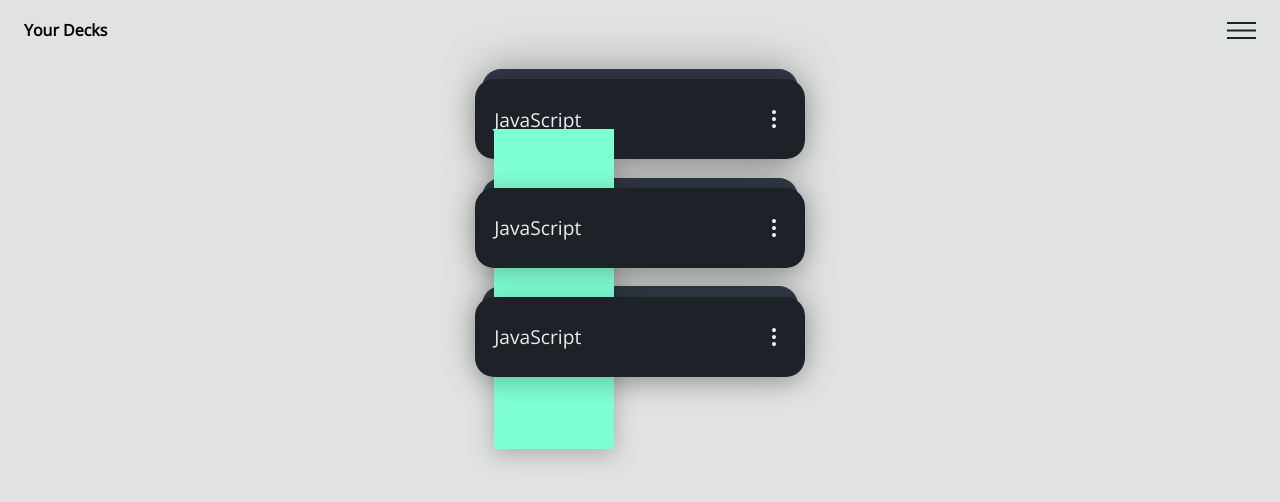
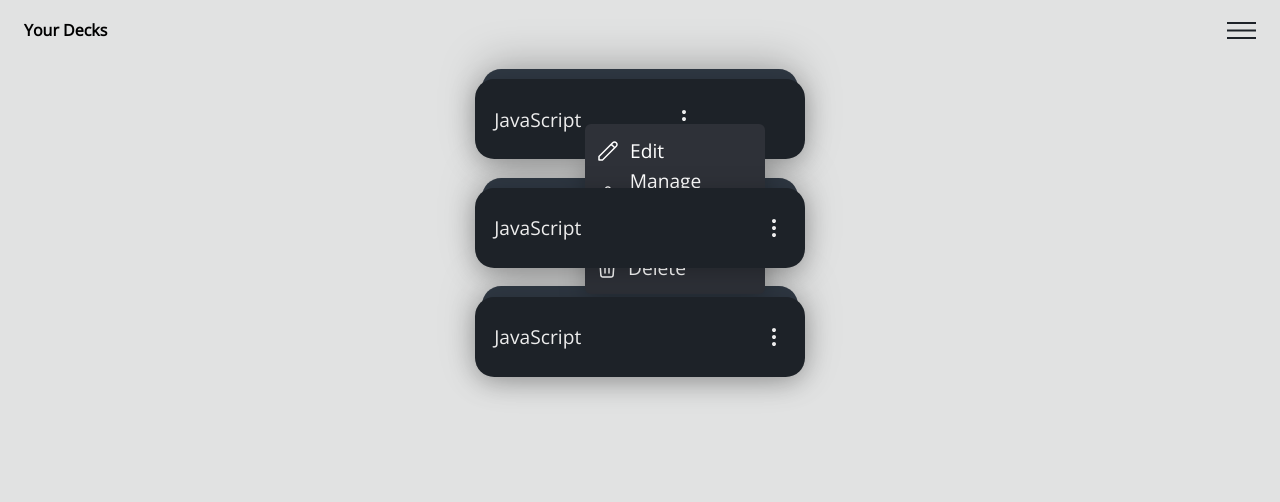
Before and after one commit to sarvartojikulov/flipper-1, a Next.js app: page /decks in a window 1280 px wide. Both pictures are taken after a click on the icon 773 px from the left and 119 px from the top of the page. Shown: the top 502 px of the page. Built offline with nearby package versions, Linux system fonts and the light colour scheme.

Commit message:
feat: add dropdown(for now fadeout :)) menu component

```diff
--- a/components/DropDownMore/DropDownMore.module.scss
+++ b/components/DropDownMore/DropDownMore.module.scss
@@ -1,8 +1,26 @@
+
+.wrapper{
+	position: fixed;
+	z-index: 15;
+	top: 0;
+	left: 0;
+	width: 100%;
+	height: 100%;
+
+
+
+}
 .body{
 	position: absolute;
-	top: 50px;
-	width: 120px;
+	padding: 13px;
 	z-index: 20;
-	height: 320px;
-	background-color: aquamarine;
+	top: 45px;
+	right: 40px;
+	width: 180px;
+	height: 170px;
+	border-radius: 6px;
+	background-color: #2E3138;
+	display: flex;
+	flex-direction: column;
+	justify-content: space-between;
 }
--- a/components/DropDownMore/DropDownMore.tsx
+++ b/components/DropDownMore/DropDownMore.tsx
@@ -1,25 +1,47 @@
-import React from 'react';
-import { FC } from 'react';
-import styles from './DropDownMore.module.scss';
+import React, { useEffect } from "react";
+import { useState } from "react";
+import { FC } from "react";
+import styles from "./DropDownMore.module.scss";
+import DropDownMoreItem from "../DropDownMoreItem/DropDownMoreItem";
+import PencilSVG from "../../icons/PencilSVG";
+import ManageAccessSvg from "../../icons/ManageAccessSVG";
+import PinSVG from "../../icons/PinSVG";
+import DeleteSVG from "../../icons/DeleteSVG";
 
-const DropDownMore: FC = () => {
+interface DropDownMoreProps {
+  closePanel?: () => void;
+  dataShowMore?: boolean;
+}
+
+const DropDownMore: FC<DropDownMoreProps> = ({ closePanel, dataShowMore }) => {
+  const [close, setClose] = useState<boolean>(false);
 
 
-	const  DropDownMoreItem: FC = () => {
+  return (
+    <div>
+      <div
+        className={styles.wrapper}
+        onClick={() => {
+          closePanel();
+        }}
+      ></div>
 
-
-		return (
-			<>
-
-			</>
-		)
-	}
-
-	return (
-		<div className={styles.body}>
-
-		</div>
-	);
+      <div className={styles.body} data-showmore={dataShowMore || close}>
+        <DropDownMoreItem text="Edit" onClickHandle={() => {}}>
+          <PencilSVG />
+        </DropDownMoreItem>
+        <DropDownMoreItem text="Manage Access" onClickHandle={() => {}}>
+          <ManageAccessSvg />
+        </DropDownMoreItem>
+        <DropDownMoreItem text="Pin" onClickHandle={() => {}}>
+          <PinSVG />
+        </DropDownMoreItem>
+        <DropDownMoreItem text="Delete" onClickHandle={() => {}}>
+          <DeleteSVG />
+        </DropDownMoreItem>
+      </div>
+    </div>
+  );
 };
 
 export default DropDownMore;
```
